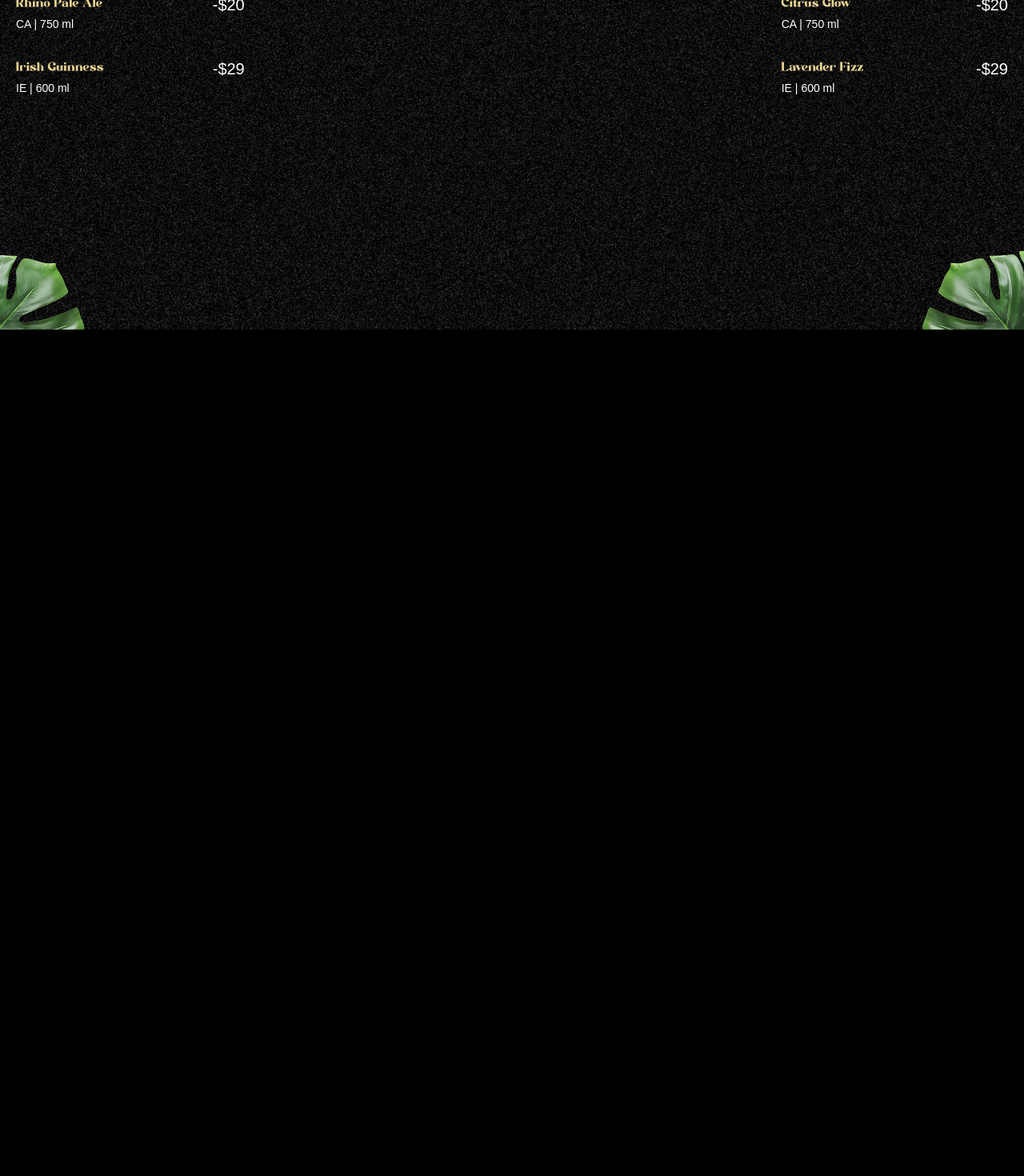
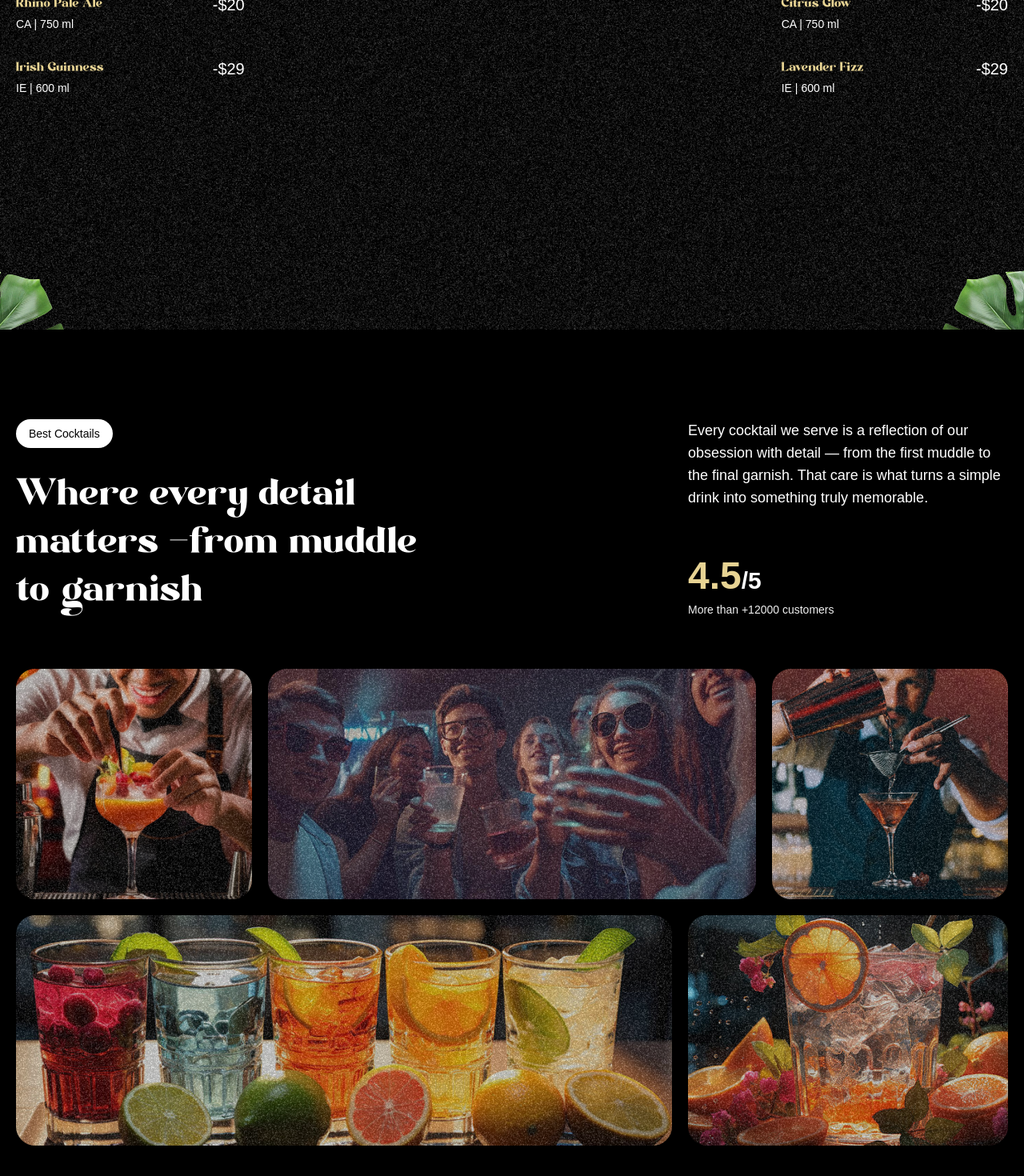
Before and after one commit to TALHA2495/gsap-cocktailes, a React (Vite) app: page / in a window 1280 px wide. Shown: the part 1188-2658 px from the top of the page at 80% size. Before the commit the page ends 1760 px from the top, so only its background shows below. Built offline with nearby package versions, Linux system fonts and the light colour scheme; a web font is replaced by a local one.

Commit message:
implement about section

```diff
--- a/src/App.jsx
+++ b/src/App.jsx
@@ -4,6 +4,7 @@
 import Navbar from './components/Navbar'
 import Hero from './components/Hero'
 import CockTails from './components/cocktails'
+import About from './components/About'
 gsap.registerPlugin(ScrollTrigger,SplitText)
 
 const App = () => {
@@ -13,8 +14,7 @@
       <Navbar />
       <Hero />
       <CockTails/>
-
-
+      <About />
     </main>
 
 
--- /dev/null
+++ b/src/components/About.jsx
@@ -0,0 +1,90 @@
+import gsap from 'gsap';
+import { SplitText} from 'gsap/all'
+import { useGSAP } from '@gsap/react'
+
+const About = () => {
+    const isMobile = window.innerWidth < 768;
+ useGSAP(() => {
+	const titleSplit = SplitText.create('#about h2', {
+	 type: 'words'
+	})
+
+	const scrollTimeline = gsap.timeline({
+	 scrollTrigger: {
+		trigger: '#about',
+		start: isMobile? 'top center : top 3%':'top center : top 20%',
+
+	 }
+	})
+
+	scrollTimeline
+	 .from(titleSplit.words, {
+		opacity: 0, duration: 1, yPercent: 100, ease: 'expo.out', stagger: 0.03
+	})
+	 .from('.top-grid div, .bottom-grid div', {
+		opacity: 0, duration: 1, ease: 'power1.inOut', stagger: 0.04,
+	}, '-=0.7')
+ })
+
+ return (
+	<div id="about">
+	 <div className="mb-16 md:px-0 px-5">
+		<div className="content">
+		 <div className="md:col-span-8">
+			<p className="badge">Best Cocktails</p>
+			<h2>
+			 Where every detail matters <span className="text-white">-</span>
+				from muddle to garnish
+			</h2>
+		 </div>
+
+		 <div className="sub-content">
+			<p>
+			 Every cocktail we serve is a reflection of our obsession with detail — from the first muddle to the final garnish. That care is what turns a simple drink into something truly memorable.
+			</p>
+
+			<div>
+			 <p className="md:text-3xl text-xl font-bold">
+				<span>4.5</span>/5
+			 </p>
+			 <p className="text-sm text-white-100">
+				More than +12000 customers
+			 </p>
+			</div>
+		 </div>
+		</div>
+	 </div>
+
+	 <div className="top-grid">
+		<div className="md:col-span-3">
+		 <div  className="noisy" />
+		 <img src="/images/abt1.png" alt="grid-img-1" />
+		</div>
+
+		<div className="md:col-span-6">
+		 <div  className="noisy" />
+		 <img src="/images/abt2.png" alt="grid-img-2" />
+		</div>
+
+		<div className="md:col-span-3">
+		 <div  className="noisy" />
+		 <img src="/images/abt5.png" alt="grid-img-5" />
+		</div>
+	 </div>
+
+	 <div className="bottom-grid">
+		<div className="md:col-span-8">
+		 <div  className="noisy" />
+		 <img src="/images/abt3.png" alt="grid-img-3" />
+		</div>
+
+		<div className="md:col-span-4">
+		 <div  className="noisy" />
+		 <img src="/images/abt4.png" alt="grid-img-4" />
+		</div>
+	 </div>
+
+	</div>
+ )
+}
+export default About
--- a/src/components/Cocktails.jsx
+++ b/src/components/Cocktails.jsx
@@ -6,8 +6,8 @@
 const cocktails = () => {
   useGSAP(() => {
     const isMobile = window.innerWidth < 768;
-    const xDistance = isMobile ? 50 : 100;
-    const yDistance = isMobile ? 50 : 100;
+    const xDistance = isMobile ? 50 : 120;
+    const yDistance = isMobile ? 50 : 120;
 
     const parallaxTl = gsap.timeline({
       scrollTrigger: {
@@ -64,8 +64,8 @@
           </div>
         </div>
 
-        <img src="./images/cocktail-left-leaf.png"  alt="" id="c-left-leaf" />
-        <img src="./images/cocktail-right-leaf.png"  alt="" id="c-right-leaf" />
+        <img src="./images/cocktail-left-leaf.png"  alt="leaf-img" id="c-left-leaf" />
+        <img src="./images/cocktail-right-leaf.png"  alt="leaf-img" id="c-right-leaf" />
       </section>
     </>
   );
--- a/src/components/Hero.jsx
+++ b/src/components/Hero.jsx
@@ -47,7 +47,7 @@
       .to(".left-leaf", { y: -100 }, 0);
 
       const startValue = isMobile? 'top 50%':'center 55%'
-      const endValue = isMobile? '120% -30%':'bottom -20%'
+      const endValue = isMobile? '120% -30%':'bottom top'
 
       const tl = gsap.timeline({
         scrollTrigger:{
--- a/src/index.css
+++ b/src/index.css
@@ -140,11 +140,11 @@
         @apply relative min-h-dvh w-full  overflow-hidden;
 
         #c-left-leaf {
-            @apply absolute left-0 top-190 md:top-auto -top-20 md:w-fit w-1/3;
+            @apply absolute left-0 top-190 md:top-auto  md:w-fit w-1/3;
         }
 
         #c-right-leaf {
-            @apply absolute right-0 top-190 md:top-auto -top-20 md:w-fit w-1/3;
+            @apply absolute right-0 top-100 md:top-auto md:w-fit w-1/3;
         }
 
         .list {
```
